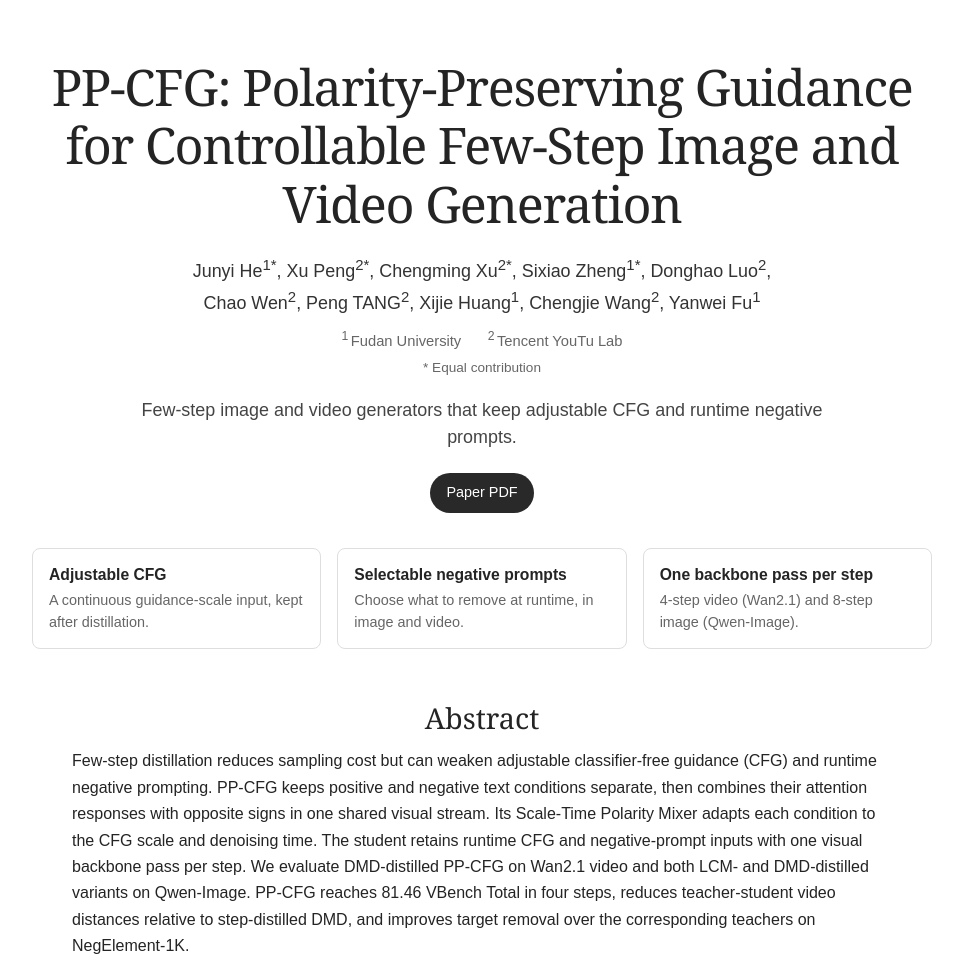
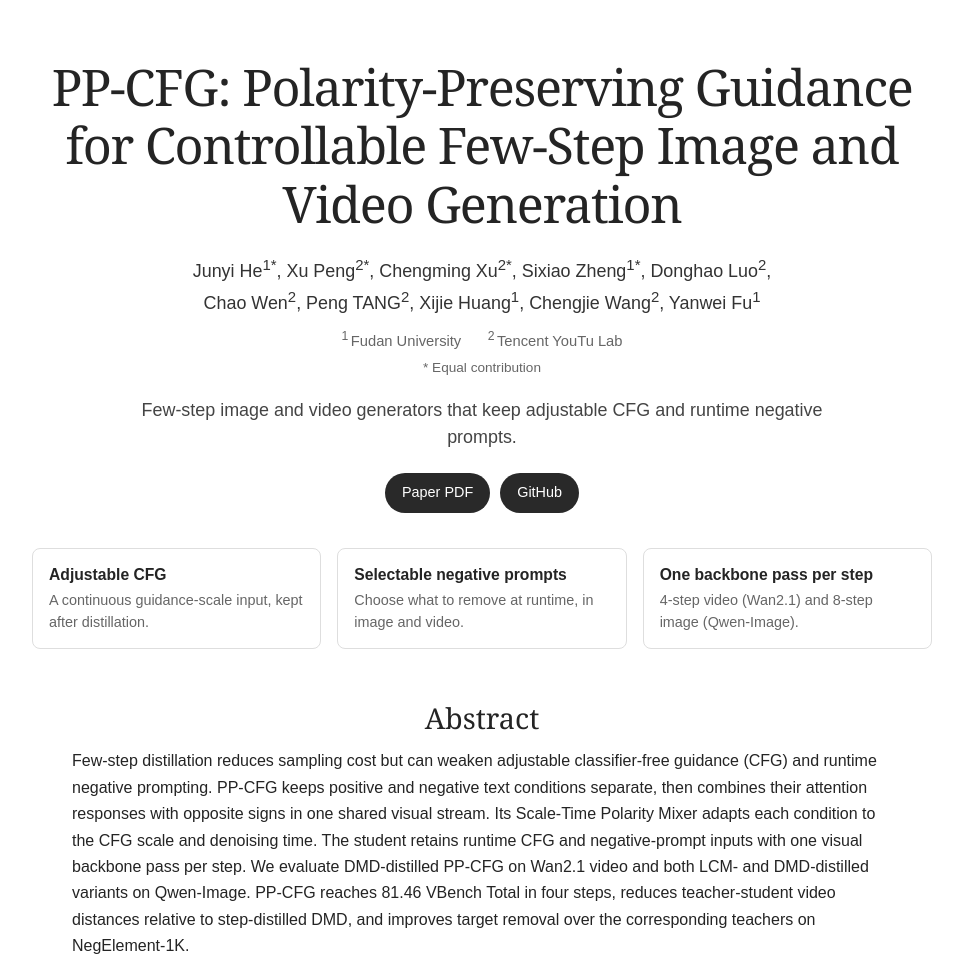
Before and after one commit to pp-cfg/pp-cfg.github.io, a plain HTML site: page index.html in a window 1280 px wide. Shown: the top 963 px of the page, without its empty margins (158-1121 px from the left). Drawn offline with Linux system fonts and the light colour scheme.

Commit message:
Link the project GitHub repository from the homepage

```diff
--- a/index.html
+++ b/index.html
@@ -171,8 +171,8 @@
       <p class="tagline">Few-step image and video generators that keep adjustable CFG and runtime negative prompts.</p>
       <div class="actions">
         <a class="button" href="assets/PP-CFG-paper-figure5-panel-a-updated.pdf">Paper PDF</a>
+        <a class="button" href="https://github.com/pp-cfg/PP-CFG">GitHub</a>
         <!--
-        <span class="button button-soon" aria-disabled="true">Code · coming soon</span>
         <span class="button button-soon" aria-disabled="true">Models · coming soon</span>
         -->
       </div>
```
